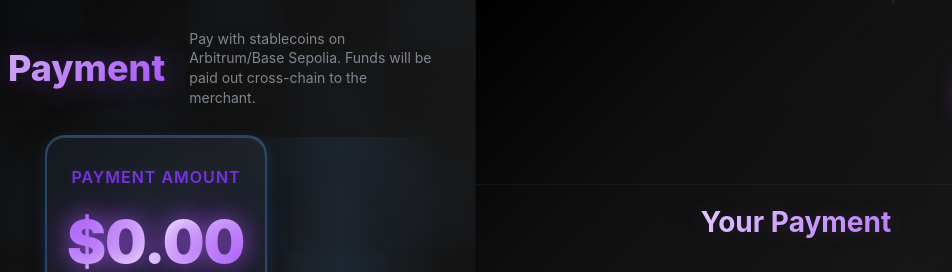
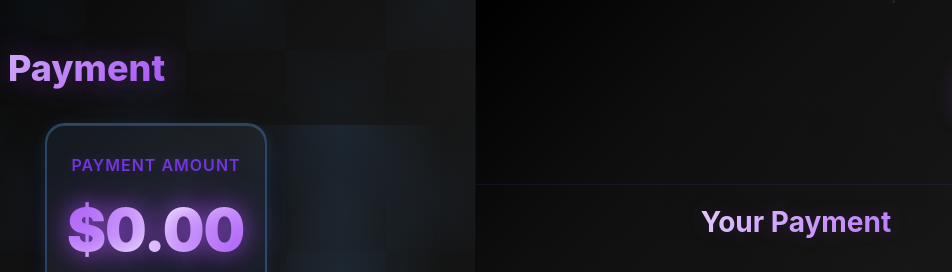
Before and after one commit to goheesheng/fracted, a website: page paymentapi/public/index.html in a window 1280 px wide. Shown: the top 272 px of the page, 164-1116 px from the left. Drawn offline with Linux system fonts and the light colour scheme; no server answers.

Commit message:
change index.html

```diff
--- a/paymentapi/public/index.html
+++ b/paymentapi/public/index.html
@@ -28,7 +28,6 @@
                 <img src="/logo.png" alt="Fracted" class="title-logo" />
                 Payment
               </h1>
-              <p class="seller-subtitle">Pay with stablecoins on Arbitrum/Base Sepolia. Funds will be paid out cross-chain to the merchant.</p>
             </div>
 
           <!-- Payment Amount Display -->
```
